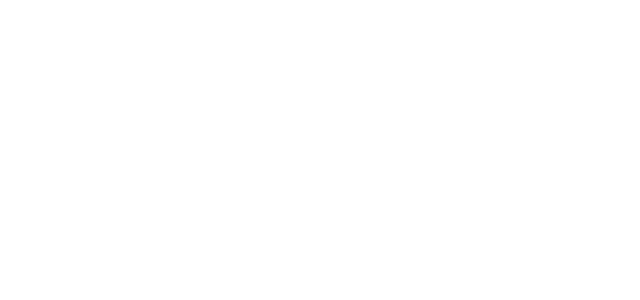
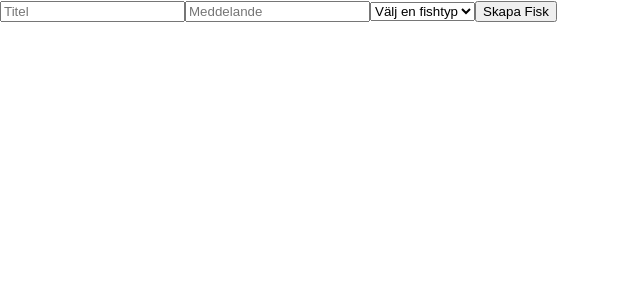
Before and after one commit to Myekman/ideakvarium, a React (Create React App) app in the folder frontend/: page /fiskar in a window 1280 px wide. Before the commit this address had no page. Shown: the top 300 px of the page, without its empty margins (0-640 px from the left). Built offline with nearby package versions, Linux system fonts and the light colour scheme.

Commit message:
fish create form

```diff
--- a/frontend/src/App.js
+++ b/frontend/src/App.js
@@ -6,6 +6,7 @@
 import LoginForm from './pages/auth/SigninForm';
 // import Register from './pages/auth/RegistrationForm';
 import Navbar from './pages/components/Navbar';
+import FishCreateForm from './pages/FishCreateForm';
 
 function App() {
   return (
@@ -18,6 +19,7 @@
           </>
         } />
         <Route path="/fiskar/:pk" element={<FishDetail />} />
+        <Route path="/fiskar" element={<FishCreateForm />} />
         <Route path="/login" element={<LoginForm />} />
         {/* <Route path="/register" element={<Register />} /> */}
       </Routes>
--- /dev/null
+++ b/frontend/src/pages/FishCreateForm.js
@@ -0,0 +1,74 @@
+import React, { useState } from 'react';
+import axiosReq from './components/axiosReq';
+
+const PostCreateFish = () => {
+  const [fishData, setFishData] = useState({
+    title: "",
+    message: "",
+    fish_type: "",
+  });
+
+  const handleInputChange = (e) => {
+    const { name, value } = e.target;
+    setFishData({
+      ...fishData,
+      [name]: value
+    });
+  };
+
+  const handleSubmit = async (e) => {
+    e.preventDefault();
+    try {
+      // Använd axiosReq-instansen för att göra POST-förfrågan
+      const token = localStorage.getItem('access_token');
+      console.log('Access token:', localStorage.getItem('access_token'));
+      console.log('Refresh token:', localStorage.getItem('refresh_token'));
+        if (!token) {
+        console.log('Ingen token hittades');
+        }
+      const response = await axiosReq.post('/api/fiskar/', fishData);
+      console.log(response.data);
+      // Återställ formuläret eller hantera framgångsrik skapelse här
+      setFishData({
+        title: "",
+        message: "",
+        fish_type: "",
+      });
+    } catch (error) {
+      console.error('Det gick inte att skapa fisk', error);
+    }
+  };
+
+  return (
+    <form onSubmit={handleSubmit}>
+      <input
+        type="text"
+        name="title"
+        value={fishData.title}
+        onChange={handleInputChange}
+        placeholder="Titel"
+      />
+      <input
+        type="text"
+        name="message"
+        value={fishData.message}
+        onChange={handleInputChange}
+        placeholder="Meddelande"
+      />
+      <select
+        name="fish_type"
+        value={fishData.fish_type}
+        onChange={handleInputChange}
+      >
+        <option value="">Välj en fishtyp</option>
+        <option value="goldfish">Guldfisk</option>
+        <option value="koi">Koi</option>
+        <option value="betta">Betta</option>
+        {/* Lägg till fler alternativ här baserat på dina fishtyper */}
+      </select>
+      <button type="submit">Skapa Fisk</button>
+    </form>
+  );
+};
+
+export default PostCreateFish;
--- a/frontend/src/pages/Fishtank.js
+++ b/frontend/src/pages/Fishtank.js
@@ -30,7 +30,7 @@
       if (loading) return <div>Loading...</div>;
       if (error) return <div>Error: {error.message}</div>;
 
-
+      // sök efter de största / minsta fskarna
       const handleFilter = (searchFishes) => {
         setLoading(true);
         let searchQuery = '';
@@ -55,9 +55,9 @@
           });
       };
 
+      // sök efter fiskar med ord, tex username, fishtype eller messsage.
       const handleSearch = () => {
         setLoading(true);
-        // Använd söktermen som en query-parameter för att filtrera fiskarna
         fetch(`http://127.0.0.1:8000/api/fiskar?search=${searchTerm}`)
           .then((response) => {
             if (!response.ok) {
@@ -93,8 +93,6 @@
           {fishes.map(fish => (
             <Fish key={fish.id} fish={fish} />
           ))}
-          {/* {loading && <p>Loading...</p>}
-          {!loading && fishes.map((fish) => <Fish key={fish.id} fish={fish} />)} */}
       </div>
       );
     }
--- a/frontend/src/pages/auth/SigninForm.js
+++ b/frontend/src/pages/auth/SigninForm.js
@@ -18,6 +18,8 @@
       // Spara JWT i localStorage eller på annat säkert sätt
       localStorage.setItem('access_token', response.data.access);
       localStorage.setItem('refresh_token', response.data.refresh);
+      console.log('Access token:', localStorage.getItem('access_token'));
+      console.log('Refresh token:', localStorage.getItem('refresh_token'));
       // Rensa formuläret
       setUsername('');
       setPassword('');
--- a/frontend/src/pages/components/Navbar.js
+++ b/frontend/src/pages/components/Navbar.js
@@ -14,8 +14,7 @@
         console.log('Access token:', localStorage.getItem('access_token')); // bör vara null
         console.log('Refresh token:', localStorage.getItem('refresh_token')); // bör vara null
 
-        // Omdirigera användaren till inloggningssidan eller startsidan
-        navigate('/'); // Anpassa sökvägen efter din routingkonfiguration
+        navigate('/');
     };
 
 
--- /dev/null
+++ b/frontend/src/pages/components/axiosReq.js
@@ -0,0 +1,21 @@
+// axiosReq.js
+import axios from 'axios';
+
+
+const axiosReq = axios.create({
+  baseURL: 'http://127.0.0.1:8000',
+});
+
+// Lägg till en interceptor som sätter Authorization-headern
+axiosReq.interceptors.request.use(config => {
+  // Hämta token från där den lagras (t.ex. localStorage)
+  const token = localStorage.getItem('access_token');
+  if (token) {
+    config.headers['Authorization'] = `Bearer ${token}`;
+  }
+  return config;
+}, error => {
+  return Promise.reject(error);
+});
+
+export default axiosReq;
```
Also changed, not shown: 2 other files (tests, documents, lock files or other folders).
